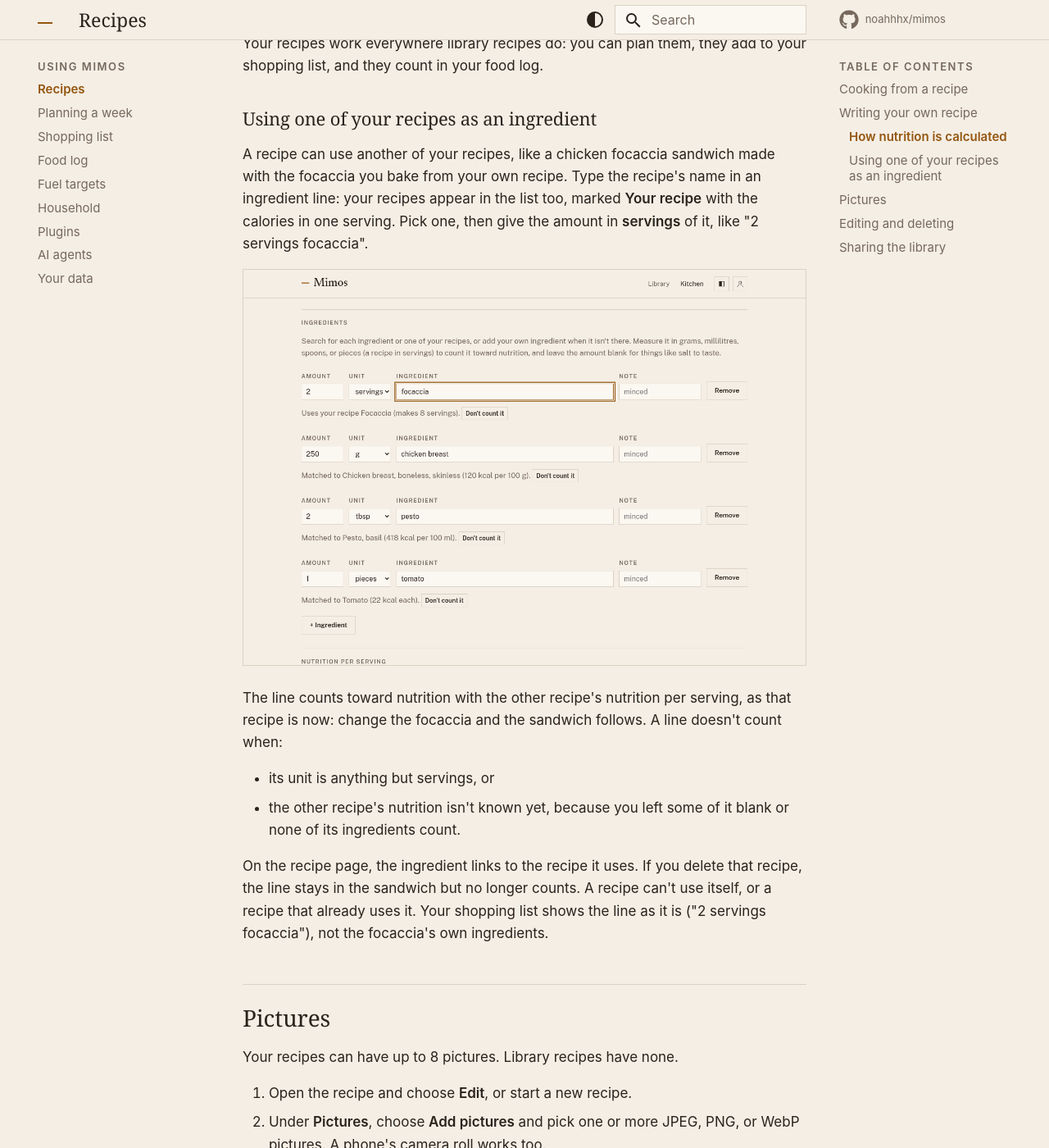
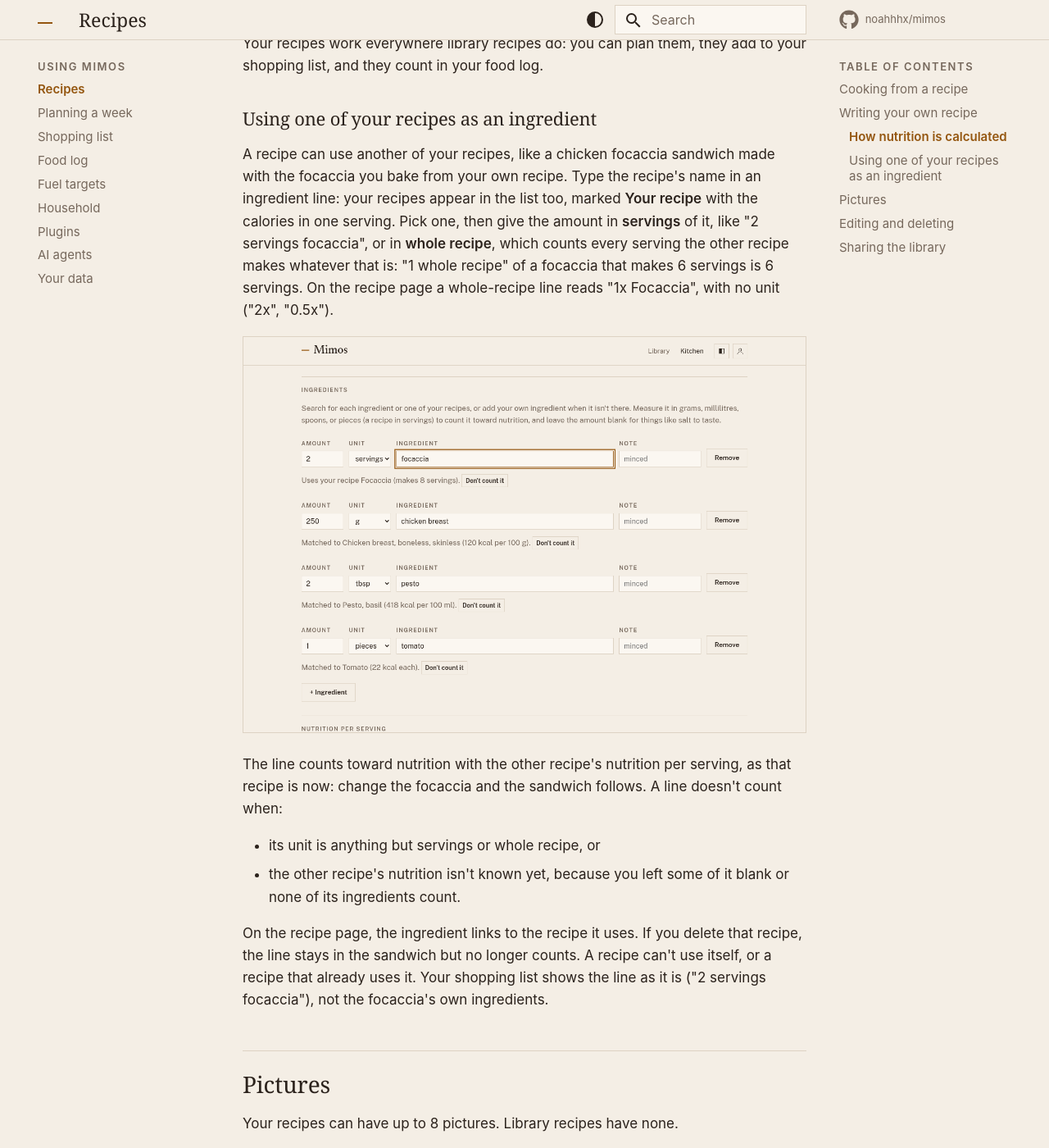
Before and after one commit to noahhhx/mimos, an MkDocs documentation site: the page built from docs/guide/recipes.md, in a window 1280 px wide and 1400 px high, scrolled down 4257 px. Shown: the whole window at 82% size. Built offline with MkDocs 1.6.1 and Material for MkDocs 9.7.7, drawn with Linux system fonts in a browser that asks for light colours; comment, search, counter and statistics services are not loaded.

Commit message:
docs: explain counting a whole linked recipe

```diff
--- a/docs/guide/recipes.md
+++ b/docs/guide/recipes.md
@@ -98,7 +98,11 @@ A recipe can use another of your recipes, like a chicken focaccia
 sandwich made with the focaccia you bake from your own recipe. Type the
 recipe's name in an ingredient line: your recipes appear in the list
 too, marked **Your recipe** with the calories in one serving. Pick one,
-then give the amount in **servings** of it, like "2 servings focaccia".
+then give the amount in **servings** of it, like "2 servings focaccia", or
+in **whole recipe**, which counts every serving the other recipe makes
+whatever that is: "1 whole recipe" of a focaccia that makes 6 servings
+is 6 servings. On the recipe page a whole-recipe line reads "1x
+Focaccia", with no unit ("2x", "0.5x").
 
 ![A sandwich recipe using the focaccia recipe, measured in servings](../assets/screenshots/recipe-uses-recipe.png)
 
@@ -106,7 +110,7 @@ The line counts toward nutrition with the other recipe's nutrition per
 serving, as that recipe is now: change the focaccia and the sandwich
 follows. A line doesn't count when:
 
-- its unit is anything but servings, or
+- its unit is anything but servings or whole recipe, or
 - the other recipe's nutrition isn't known yet, because you left some of
   it blank or none of its ingredients count.
 
```
Also changed, not shown: AGENTS.md (+1 -1 lines), docs/decisions/adr-0018-recipes-as-ingredients.md (+16 -0 lines).
